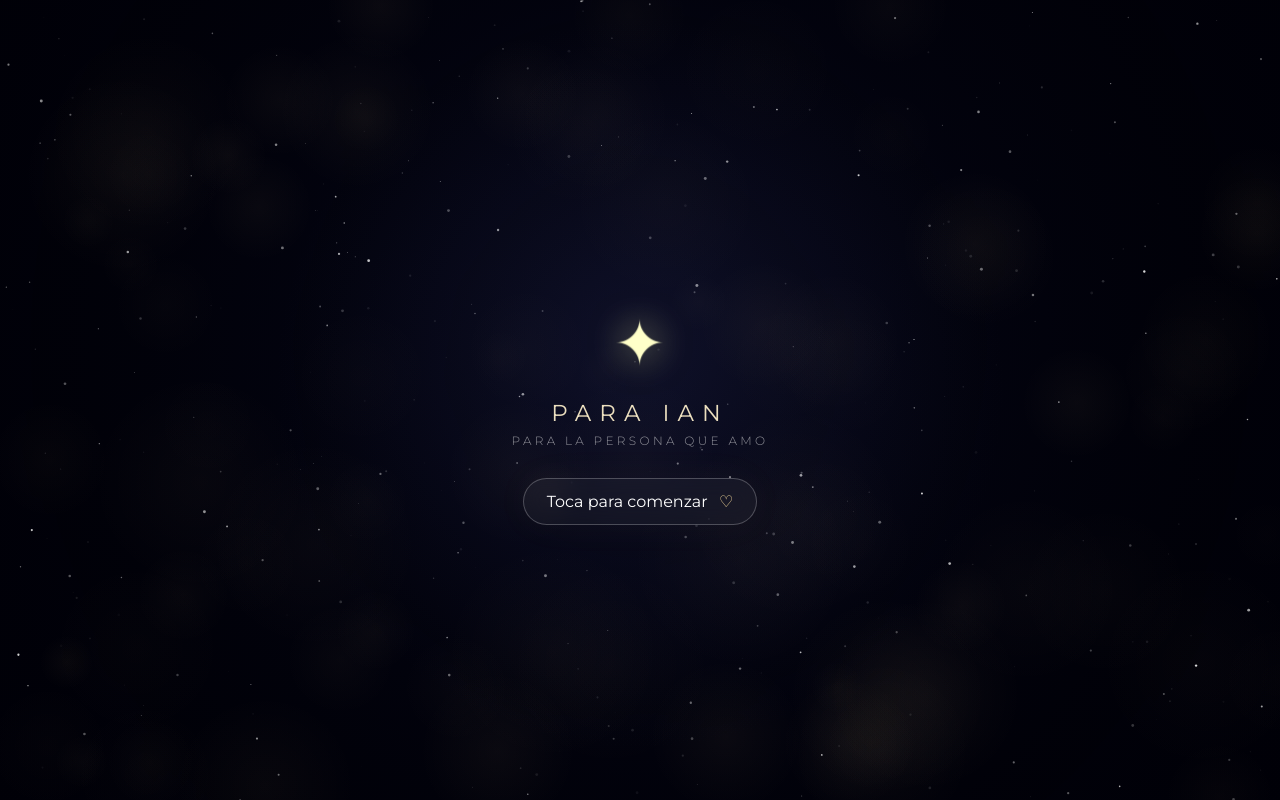
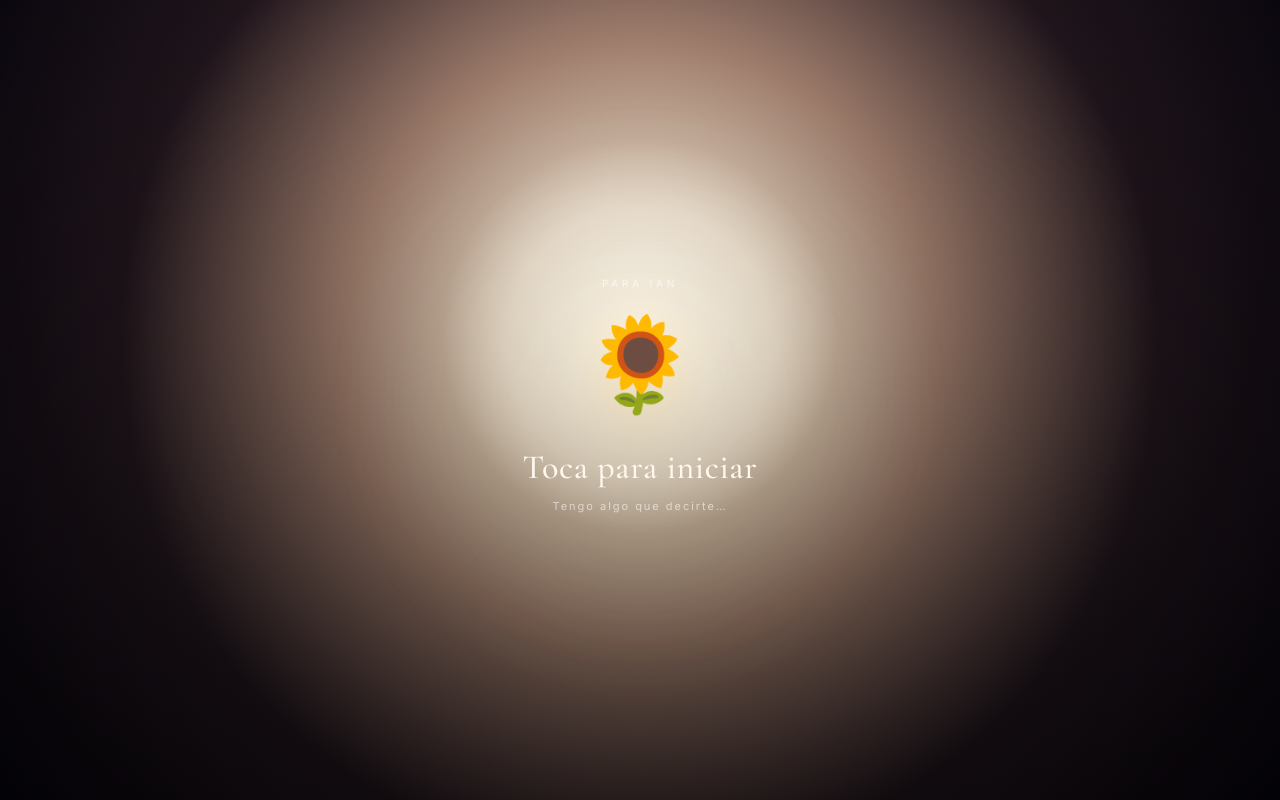
Before and after one commit to ryanprk888-ctrl/galaxia-para-vos.-, a plain HTML site: page index.html in a window 1280 px wide. Drawn offline with nearby package versions, Linux system fonts and the light colour scheme; animation ran at ten frames a second.

Commit message:
Add files via upload

```diff
--- a/index.html
+++ b/index.html
@@ -3,50 +3,56 @@
 <head>
 <meta charset="utf-8">
 <meta name="viewport" content="width=device-width,initial-scale=1,viewport-fit=cover">
-<meta name="theme-color" content="#010108">
-<title>Para Ian ✦</title>
+<title>Para Ian 💛</title>
 <link rel="preconnect" href="https://fonts.googleapis.com">
 <link rel="preconnect" href="https://fonts.gstatic.com" crossorigin>
-<link href="https://fonts.googleapis.com/css2?family=Cormorant+Garamond:wght@400;500;600&family=Montserrat:wght@300;400&display=swap" rel="stylesheet">
+<link href="https://fonts.googleapis.com/css2?family=Cormorant+Garamond:wght@400;500;600&family=Inter:wght@400;500;600&display=swap" rel="stylesheet">
 <link rel="stylesheet" href="style.css">
 </head>
 <body>
-<div id="loader"><div class="loader-dot"></div></div>
-<canvas id="galaxy"></canvas>
+<div id="app">
+  <section class="screen intro active" id="intro">
+    <div class="intro-glow"></div>
+    <div class="intro-content">
+      <p class="eyebrow">PARA IAN</p>
+      <div class="sunflower">🌻</div>
+      <h1>Toca para iniciar</h1>
+      <p class="hint">Tengo algo que decirte…</p>
+    </div>
+  </section>
 
-<section id="intro" class="scene visible">
-  <div class="intro-center">
-    <div class="tiny-flower">✦</div>
-    <div class="kicker">PARA IAN</div>
-    <div class="subkicker">PARA LA PERSONA QUE AMO</div>
-    <button id="begin">Toca para comenzar <span>♡</span></button>
-  </div>
-</section>
+  <section class="screen envelope-screen" id="envelope">
+    <div class="soft-orb"></div>
+    <p class="eyebrow">PARA LA PERSONA QUE AMO</p>
+    <button class="letter-btn" id="openLetter" aria-label="Abrir carta">💌</button>
+    <p class="tap-note">Toca la carta</p>
+  </section>
 
-<section id="main" class="scene">
-  <div class="vignette"></div>
-  <div class="topline">para Ian</div>
-  <div id="orbitWords"></div>
-  <div class="heart-stage">
-    <canvas id="heartCanvas"></canvas>
-    <div class="heart-glow"></div>
-  </div>
+  <section class="screen universe" id="universe">
+    <canvas id="stars"></canvas>
+    <div class="nebula n1"></div><div class="nebula n2"></div><div class="nebula n3"></div>
+    <div class="universe-ui">
+      <p class="tiny">PARA TI</p>
+      <div class="title">IAN</div>
+    </div>
 
-  <div id="message" class="message">
-    <div class="rule"></div>
-    <p>Te amo con la lógica de las mareas y la irracionalidad de un relámpago en la noche: algo que no necesita permiso para existir.</p>
-    <p>Si el amor es una locura, prefiero perderme en ella con vos que mantener la cordura en un mundo que ya ha perdido el sentido.</p>
-    <div class="signature">— para Ian, con amor</div>
-  </div>
+    <div class="heart-wrap">
+      <div class="orbit orbit-a">TE AMO · IAN · TE AMO · IAN ·</div>
+      <div class="orbit orbit-b">PARA SIEMPRE · CON VOS · PARA SIEMPRE ·</div>
+      <div class="heart-caption">♡</div>
+    </div>
 
-  <button id="music" class="music" aria-label="Música">♫</button>
-</section>
+    <div class="message-card" id="messageCard">
+      <div class="card-label">PARA TI 💛</div>
+      <p>Te amo con la lógica de las mareas y la irracionalidad de un relámpago en la noche: algo que no necesita permiso para existir.</p>
+      <p>Si el amor es una locura, prefiero perderme en ella con vos que mantener la cordura en un mundo que ya ha perdido el sentido.</p>
+      <span class="signature">— con todo mi amor</span>
+    </div>
 
-<audio id="audio" preload="auto" loop>
-  <!-- Si tenés un archivo de audio con permiso para usarlo:
-  <source src="yellow.mp3" type="audio/mpeg">
-  -->
-</audio>
+    <button class="music" id="musicBtn" aria-label="Música">♫</button>
+    <audio id="audio" preload="auto" loop></audio>
+  </section>
+</div>
 <script src="script.js"></script>
 </body>
 </html>
--- a/script.js
+++ b/script.js
@@ -1,29 +1,70 @@
-const bg=document.querySelector("#galaxy"), bctx=bg.getContext("2d");
-const hc=document.querySelector("#heartCanvas"), hctx=hc.getContext("2d");
-const intro=document.querySelector("#intro"), main=document.querySelector("#main");
-const begin=document.querySelector("#begin"), audio=document.querySelector("#audio"), music=document.querySelector("#music");
-const loader=document.querySelector("#loader"), orbitWords=document.querySelector("#orbitWords");
-let W,H,D,stars=[],nebula=[],particles=[],startTime=0,started=false;
-const TAU=Math.PI*2;
-function resize(){D=Math.min(devicePixelRatio||1,2);W=innerWidth;H=innerHeight;
-[bg,hc].forEach(c=>{c.width=W*D;c.height=H*D;c.style.width=W+"px";c.style.height=H+"px"});
-bctx.setTransform(D,0,0,D,0,0);hctx.setTransform(D,0,0,D,0,0);makeBackground();if(started)makeHeart()}
-function rnd(a,b){return a+Math.random()*(b-a)}
-function makeBackground(){stars=Array.from({length:Math.min(650,Math.floor(W*H/3000))},()=>({x:rnd(0,W),y:rnd(0,H),r:rnd(.25,1.5),a:rnd(.25,.9),p:rnd(0,TAU),s:rnd(.4,1.7)}));
-nebula=Array.from({length:Math.min(170,Math.floor(W*H/13000))},()=>({x:rnd(0,W),y:rnd(0,H),r:rnd(25,110),a:rnd(.008,.035),p:rnd(0,TAU)}))}
-function bgLoop(t){bctx.clearRect(0,0,W,H);const g=bctx.createRadialGradient(W*.5,H*.43,0,W*.5,H*.43,Math.max(W,H)*.7);
-g.addColorStop(0,"rgba(28,31,72,.42)");g.addColorStop(.4,"rgba(8,10,30,.24)");g.addColorStop(1,"rgba(0,0,0,0)");bctx.fillStyle=g;bctx.fillRect(0,0,W,H);
-for(const n of nebula){n.p+=.0004;const ng=bctx.createRadialGradient(n.x,n.y,0,n.x,n.y,n.r);ng.addColorStop(0,`rgba(255,214,145,${n.a})`);ng.addColorStop(1,"rgba(255,214,145,0)");bctx.fillStyle=ng;bctx.beginPath();bctx.arc(n.x,n.y,n.r,0,TAU);bctx.fill()}
-for(const s of stars){const a=s.a*(.55+.45*Math.sin(t*.001*s.s+s.p));bctx.globalAlpha=a;bctx.fillStyle="#fff";bctx.beginPath();bctx.arc(s.x,s.y,s.r,0,TAU);bctx.fill()}bctx.globalAlpha=1;requestAnimationFrame(bgLoop)}
-function heartPoint(t){const x=16*Math.pow(Math.sin(t),3);const y=-(13*Math.cos(t)-5*Math.cos(2*t)-2*Math.cos(3*t)-Math.cos(4*t));const scale=Math.min(W,H)*.0155;return{x:W/2+x*scale,y:H*.39+y*scale}}
-function makeHeart(){particles=[];const count=Math.min(1800,Math.max(850,Math.floor(W*H/420)));
-for(let i=0;i<count;i++){const t=rnd(0,TAU),edge=heartPoint(t),fill=rnd(0,1),cx=W/2,cy=H*.39;const px=cx+(edge.x-cx)*(0.25+0.75*Math.sqrt(fill)),py=cy+(edge.y-cy)*(0.25+0.75*Math.sqrt(fill));
-particles.push({sx:rnd(0,W),sy:rnd(0,H),tx:px+rnd(-2.5,2.5),ty:py+rnd(-2.5,2.5),x:0,y:0,r:rnd(.35,1.45),a:rnd(.35,1),tw:rnd(0,TAU),delay:rnd(0,2.8),edge:fill>.83})}}
-function drawHeart(now){hctx.clearRect(0,0,W,H);if(!started){requestAnimationFrame(drawHeart);return}const elapsed=(now-startTime)/1000,ease=x=>1-Math.pow(1-x,4);
-for(const p of particles){const q=Math.max(0,Math.min(1,(elapsed-p.delay)/3.4)),e=ease(q);p.x=p.sx+(p.tx-p.sx)*e;p.y=p.sy+(p.ty-p.sy)*e;const tw=.65+.35*Math.sin(now*.002+p.tw);hctx.globalAlpha=p.a*tw*Math.min(1,q*2);hctx.fillStyle=p.edge?"rgba(255,226,157,.98)":"rgba(219,224,255,.78)";hctx.beginPath();hctx.arc(p.x,p.y,p.r,0,TAU);hctx.fill()}
-if(elapsed>2){hctx.globalAlpha=.18;hctx.strokeStyle="rgba(255,221,150,.7)";hctx.lineWidth=.45;hctx.beginPath();for(let i=0;i<=180;i++){const p=heartPoint(i/180*TAU);if(i===0)hctx.moveTo(p.x,p.y);else hctx.lineTo(p.x,p.y)}hctx.stroke();hctx.globalAlpha=1}requestAnimationFrame(drawHeart)}
-function createOrbit(){orbitWords.innerHTML="";const phrase="TE AMO · IAN · TE AMO · IAN · ";const radius=Math.min(W,H)*.265;
-[...phrase].forEach((ch,i)=>{const s=document.createElement("span");s.textContent=ch;Object.assign(s.style,{position:"absolute",left:"50%",top:"39%",fontFamily:"Cormorant Garamond,serif",fontSize:`${Math.max(11,Math.min(17,W*.035))}px`,color:"rgba(255,235,190,.82)",textShadow:"0 0 12px rgba(255,220,145,.75)",opacity:"0",transition:"opacity 1.2s ease"});
-const a=i/phrase.length*TAU-Math.PI/2;s.style.transform=`translate(-50%,-50%) translate(${Math.cos(a)*radius}px,${Math.sin(a)*radius*.78}px) rotate(${a+Math.PI/2}rad)`;orbitWords.appendChild(s);setTimeout(()=>s.style.opacity="1",2700+i*35)})}
-async function start(){if(started)return;started=true;startTime=performance.now();intro.classList.remove("visible");main.classList.add("visible");makeHeart();createOrbit();try{if(audio.querySelector("source"))await audio.play()}catch(e){}}
-begin.addEventListener("click",start);music.addEventListener("click",async()=>{if(audio.paused){try{await audio.play();music.textContent="♫"}catch(e){}}else{audio.pause();music.textContent="Ⅱ"}});addEventListener("resize",resize);resize();requestAnimationFrame(bgLoop);requestAnimationFrame(drawHeart);setTimeout(()=>loader.classList.add("hide"),600);
+const intro=document.getElementById('intro');
+const envelope=document.getElementById('envelope');
+const universe=document.getElementById('universe');
+const openLetter=document.getElementById('openLetter');
+const audio=document.getElementById('audio');
+const musicBtn=document.getElementById('musicBtn');
+const canvas=document.getElementById('stars');
+const ctx=canvas.getContext('2d');
+
+const MUSIC_FILE='[Lv.04] Yellow - Cold Play  (★★☆☆☆)  Drum Cover, Score, Sheet Music, Lessons, Tutorial  DRUMMATE_1790044583659.mp3';
+audio.src=MUSIC_FILE;
+
+function show(el){
+  [intro,envelope,universe].forEach(x=>x.classList.remove('active'));
+  el.classList.add('active');
+}
+function startMusic(){
+  audio.play().then(()=>musicBtn.classList.add('on')).catch(()=>{});
+}
+intro.addEventListener('click',()=>{ show(envelope); startMusic(); });
+openLetter.addEventListener('click',()=>{ show(universe); startMusic(); });
+musicBtn.addEventListener('click',(e)=>{
+  e.stopPropagation();
+  if(audio.paused){ audio.play().then(()=>musicBtn.classList.add('on')).catch(()=>{}); }
+  else { audio.pause(); musicBtn.classList.remove('on'); }
+});
+
+// Starfield + luminous heart particles
+let W,H,DPR,stars=[],heartParticles=[],t=0;
+function resize(){
+  DPR=Math.min(devicePixelRatio||1,2); W=innerWidth; H=innerHeight;
+  canvas.width=W*DPR; canvas.height=H*DPR; canvas.style.width=W+'px'; canvas.style.height=H+'px';
+  ctx.setTransform(DPR,0,0,DPR,0,0);
+  stars=Array.from({length:Math.min(240,Math.floor(W*H/6500))},()=>({
+    x:Math.random()*W,y:Math.random()*H,r:Math.random()*1.35+.15,a:Math.random()*.75+.15,s:Math.random()*.012+.003
+  }));
+  heartParticles=Array.from({length:900},(_,i)=>{
+    const u=Math.random()*Math.PI*2;
+    const fill=Math.pow(Math.random(),.55);
+    return {u,fill,phase:Math.random()*6.28,seed:i};
+  });
+}
+addEventListener('resize',resize); resize();
+
+function heartXY(u, scale, fill=1){
+  const x=16*Math.pow(Math.sin(u),3);
+  const y=-(13*Math.cos(u)-5*Math.cos(2*u)-2*Math.cos(3*u)-Math.cos(4*u));
+  return {x:x*scale*fill,y:y*scale*fill};
+}
+function draw(){
+  t+=.012;
+  ctx.fillStyle='rgba(3,3,10,.22)'; ctx.fillRect(0,0,W,H);
+  for(const s of stars){
+    s.a += Math.sin(t+s.x)*s.s;
+    const a=.2+.25*(.5+.5*Math.sin(t*2+s.x));
+    ctx.beginPath();ctx.arc(s.x,s.y,s.r,0,Math.PI*2);ctx.fillStyle=`rgba(255,255,255,${a*s.a})`;ctx.fill();
+  }
+  const cx=W/2, cy=H*.42, scale=Math.min(W,H)/35;
+  for(const p of heartParticles){
+    const q=heartXY(p.u,scale,p.fill);
+    const wobble=Math.sin(t*1.7+p.phase)*.7;
+    const x=cx+q.x+wobble, y=cy+q.y;
+    const tw=.45+.55*(.5+.5*Math.sin(t*3+p.phase));
+    ctx.beginPath();ctx.arc(x,y,p.fill*1.05+.45,0,Math.PI*2);
+    ctx.fillStyle=`rgba(255,${190+Math.floor(45*tw)},${110+Math.floor(80*tw)},${.18+.55*tw})`;
+    ctx.shadowBlur=7;ctx.shadowColor='rgba(255,210,130,.8)';ctx.fill();ctx.shadowBlur=0;
+  }
+  requestAnimationFrame(draw);
+}
+draw();
--- a/style.css
+++ b/style.css
@@ -1,35 +1,50 @@
 *{box-sizing:border-box}
-html,body{margin:0;width:100%;height:100%;overflow:hidden;background:#010108;color:#fff}
-body{font-family:Montserrat,sans-serif;-webkit-tap-highlight-color:transparent}
-button{font:inherit}
-#galaxy,#heartCanvas{position:fixed;inset:0;width:100%;height:100%}
-#galaxy{z-index:0}
-.scene{position:fixed;inset:0;z-index:2;opacity:0;visibility:hidden;transition:opacity 1.8s ease,visibility 1.8s}
-.scene.visible{opacity:1;visibility:visible}
-#loader{position:fixed;inset:0;z-index:99;background:#010108;display:grid;place-items:center;transition:opacity 1s}
-#loader.hide{opacity:0;pointer-events:none}
-.loader-dot{width:5px;height:5px;border-radius:50%;background:#fff;box-shadow:0 0 18px #fff;animation:load 1s infinite alternate}
-@keyframes load{to{transform:scale(2);opacity:.3}}
-#intro{display:grid;place-items:center;background:radial-gradient(circle at 50% 48%,rgba(30,34,72,.18),transparent 48%)}
-.intro-center{text-align:center;transform:translateY(2vh)}
-.tiny-flower{font-size:clamp(30px,9vw,58px);color:#ffe5a2;text-shadow:0 0 35px rgba(255,218,130,.65);animation:breathe 3.5s ease-in-out infinite}
-.kicker{margin:20px 0 6px;letter-spacing:.35em;font-size:clamp(14px,3.8vw,23px);font-weight:400;color:rgba(255,241,205,.92)}
-.subkicker{margin:0 0 30px;letter-spacing:.28em;font-size:clamp(8px,2.2vw,12px);font-weight:300;color:rgba(255,255,255,.55)}
-#begin{padding:13px 23px;border-radius:999px;border:1px solid rgba(255,255,255,.24);background:rgba(255,255,255,.045);color:#fff;cursor:pointer;backdrop-filter:blur(10px);box-shadow:0 0 40px rgba(255,215,130,.04);transition:.35s}
-#begin:hover{background:rgba(255,255,255,.1);transform:translateY(-2px)}
-#begin span{color:#ffe2a0;margin-left:7px}
-.vignette{position:absolute;inset:0;background:radial-gradient(circle at 50% 43%,transparent 0,transparent 42%,rgba(0,0,8,.32) 75%,rgba(0,0,0,.8) 100%);pointer-events:none}
-.topline{position:absolute;top:7vh;left:50%;transform:translateX(-50%);font:500 clamp(17px,4vw,27px)/1 "Cormorant Garamond",serif;letter-spacing:.35em;color:rgba(255,232,181,.78);opacity:0;animation:fade 2s 5.2s forwards}
-.heart-stage{position:absolute;inset:0;display:grid;place-items:center;pointer-events:none}
-#heartCanvas{position:absolute;inset:0}
-.heart-glow{width:min(55vw,370px);height:min(55vw,370px);border-radius:50%;background:rgba(255,211,122,.045);filter:blur(50px);opacity:0;animation:glow 4s 4.5s forwards}
-.message{position:absolute;left:50%;bottom:5.5vh;transform:translateX(-50%) translateY(20px);width:min(88vw,760px);text-align:center;opacity:0;filter:blur(8px);animation:message 3s 8s forwards}
-.rule{width:35px;height:1px;margin:0 auto 17px;background:rgba(255,224,163,.6)}
-.message p{margin:0 auto 11px;font:500 clamp(16px,4.2vw,25px)/1.32 "Cormorant Garamond",serif;text-shadow:0 0 25px rgba(255,215,150,.12)}
-.signature{margin-top:15px;font:400 clamp(11px,2.7vw,15px)/1 "Montserrat",sans-serif;letter-spacing:.16em;color:rgba(255,224,168,.68)}
-.music{position:absolute;right:19px;bottom:18px;width:43px;height:43px;border-radius:50%;border:1px solid rgba(255,255,255,.18);background:rgba(255,255,255,.05);color:#fff;opacity:0;animation:fade 2s 9s forwards;cursor:pointer;backdrop-filter:blur(8px)}
-@keyframes fade{to{opacity:1}}
-@keyframes message{to{opacity:1;filter:blur(0);transform:translateX(-50%) translateY(0)}}
-@keyframes glow{to{opacity:1;transform:scale(1.12)}}
-@keyframes breathe{50%{transform:scale(1.08);filter:brightness(1.25)}}
-@media(max-height:650px){.topline{top:4vh}.message{bottom:2.5vh}.message p{font-size:clamp(14px,3.4vw,20px)}}
+:root{--cream:#fff8ef;--gold:#f5c96a;--muted:#d8d0c8}
+html,body{margin:0;width:100%;height:100%;overflow:hidden;background:#05030b}
+body{font-family:Inter,system-ui,sans-serif;color:var(--cream)}
+button{font:inherit;border:0}
+.screen{position:fixed;inset:0;display:grid;place-items:center;opacity:0;visibility:hidden;pointer-events:none;transition:opacity 1.1s ease,visibility 1.1s}
+.screen.active{opacity:1;visibility:visible;pointer-events:auto}
+.intro{background:radial-gradient(circle at 50% 43%,#fff6df 0,#f9e8d3 17%,#a98573 38%,#20151c 66%,#05030b 100%)}
+.intro:before{content:"";position:absolute;inset:0;background:radial-gradient(circle at 50% 42%,rgba(255,255,255,.9),transparent 25%),linear-gradient(180deg,rgba(0,0,0,.02),rgba(0,0,0,.48))}
+.intro-glow{position:absolute;width:30vmax;height:30vmax;border-radius:50%;background:rgba(255,220,154,.18);filter:blur(55px);animation:pulse 4s infinite}
+.intro-content{text-align:center;position:relative;z-index:2}
+.eyebrow{font-size:10px;letter-spacing:.38em;margin:0 0 22px;color:rgba(255,255,255,.72)}
+.sunflower{font-size:92px;filter:drop-shadow(0 10px 35px rgba(255,196,65,.35));animation:float 4s ease-in-out infinite}
+h1{font-family:"Cormorant Garamond",serif;font-weight:500;font-size:34px;letter-spacing:.02em;margin:24px 0 7px}
+.hint{font-size:11px;letter-spacing:.18em;color:rgba(255,255,255,.58)}
+.envelope-screen{background:radial-gradient(circle at 50% 45%,#fff7ed 0,#d9bba6 25%,#6c4c4b 52%,#171017 80%,#05030b 100%)}
+.soft-orb{position:absolute;width:48vmin;height:48vmin;border-radius:50%;background:rgba(255,234,205,.17);filter:blur(45px)}
+.letter-btn{position:relative;width:112px;height:82px;border-radius:18px;background:rgba(255,255,255,.82);box-shadow:0 25px 80px rgba(0,0,0,.35),0 0 55px rgba(255,220,175,.2);font-size:48px;cursor:pointer;transform:rotate(-2deg);transition:.35s}
+.letter-btn:hover{transform:rotate(0) scale(1.07)}
+.tap-note{position:absolute;bottom:14%;font-size:10px;letter-spacing:.3em;text-transform:uppercase;color:rgba(255,255,255,.58)}
+.universe{background:#03030a;overflow:hidden}
+#stars{position:absolute;inset:0;width:100%;height:100%}
+.nebula{position:absolute;border-radius:50%;filter:blur(70px);opacity:.16;pointer-events:none}
+.n1{width:50vmax;height:25vmax;left:-15vmax;top:12vmax;background:#7355b7;transform:rotate(-25deg)}
+.n2{width:40vmax;height:30vmax;right:-12vmax;top:25vmax;background:#315eaa}
+.n3{width:35vmax;height:22vmax;left:30vmax;bottom:-12vmax;background:#b05a78}
+.universe-ui{position:absolute;top:7%;left:0;right:0;text-align:center;z-index:3;opacity:0;animation:appear 1.8s 1s forwards}
+.universe-ui .tiny{font-size:9px;letter-spacing:.55em;color:rgba(255,255,255,.48);margin:0 0 5px}
+.universe-ui .title{font-family:"Cormorant Garamond",serif;font-size:22px;letter-spacing:.25em;color:#fff}
+.heart-wrap{position:absolute;left:50%;top:42%;width:min(88vw,470px);height:min(68vw,365px);transform:translate(-50%,-50%);z-index:2}
+.heart-wrap:before{content:"";position:absolute;left:50%;top:45%;width:30%;height:30%;transform:translate(-50%,-50%);background:rgba(255,214,133,.12);filter:blur(35px);border-radius:50%;animation:heartGlow 3s ease-in-out infinite}
+.heart-caption{position:absolute;left:50%;top:45%;transform:translate(-50%,-50%);font-size:35px;color:rgba(255,240,211,.8);text-shadow:0 0 25px rgba(255,207,116,.8);animation:heartbeat 2.4s ease-in-out infinite}
+.orbit{position:absolute;inset:0;display:flex;align-items:center;justify-content:center;font-family:"Cormorant Garamond",serif;font-size:12px;letter-spacing:.35em;color:rgba(255,232,190,.64);white-space:nowrap;text-shadow:0 0 12px rgba(255,215,140,.45)}
+.orbit-a{animation:spin 18s linear infinite}
+.orbit-b{animation:spinReverse 27s linear infinite;transform:scale(.76)}
+.message-card{position:absolute;left:50%;bottom:7%;transform:translateX(-50%) translateY(20px);width:min(88vw,540px);padding:22px 24px 20px;text-align:center;background:rgba(8,7,16,.48);border:1px solid rgba(255,232,190,.13);border-radius:22px;backdrop-filter:blur(12px);box-shadow:0 20px 80px rgba(0,0,0,.35);opacity:0;z-index:5;animation:cardIn 1.3s 3.2s forwards}
+.card-label{font-size:9px;letter-spacing:.45em;color:#e8c989;margin-bottom:14px}
+.message-card p{font-family:"Cormorant Garamond",serif;font-size:18px;line-height:1.22;color:#f8eee1;margin:0 auto 9px;max-width:470px}
+.signature{font-family:"Cormorant Garamond",serif;font-size:14px;color:rgba(255,255,255,.5);font-style:italic}
+.music{position:absolute;right:22px;bottom:22px;width:42px;height:42px;border-radius:50%;background:rgba(255,255,255,.08);border:1px solid rgba(255,255,255,.16);color:#fff;z-index:8;cursor:pointer;backdrop-filter:blur(8px)}
+.music.on{background:rgba(245,201,106,.2);color:#f5c96a}
+@keyframes pulse{50%{transform:scale(1.12);opacity:.7}}
+@keyframes float{50%{transform:translateY(-8px)}}
+@keyframes appear{to{opacity:1}}
+@keyframes heartGlow{50%{transform:translate(-50%,-50%) scale(1.3);opacity:.75}}
+@keyframes heartbeat{0%,100%{transform:translate(-50%,-50%) scale(1)}15%{transform:translate(-50%,-50%) scale(1.15)}30%{transform:translate(-50%,-50%) scale(1)}}
+@keyframes spin{to{transform:rotate(360deg)}}
+@keyframes spinReverse{to{transform:scale(.76) rotate(-360deg)}}
+@keyframes cardIn{to{opacity:1;transform:translateX(-50%) translateY(0)}}
+@media(max-width:600px){h1{font-size:31px}.sunflower{font-size:82px}.heart-wrap{top:39%;height:310px}.message-card{bottom:5%;padding:18px 18px}.message-card p{font-size:17px}.orbit{font-size:10px}.music{bottom:15px;right:15px}}
```
